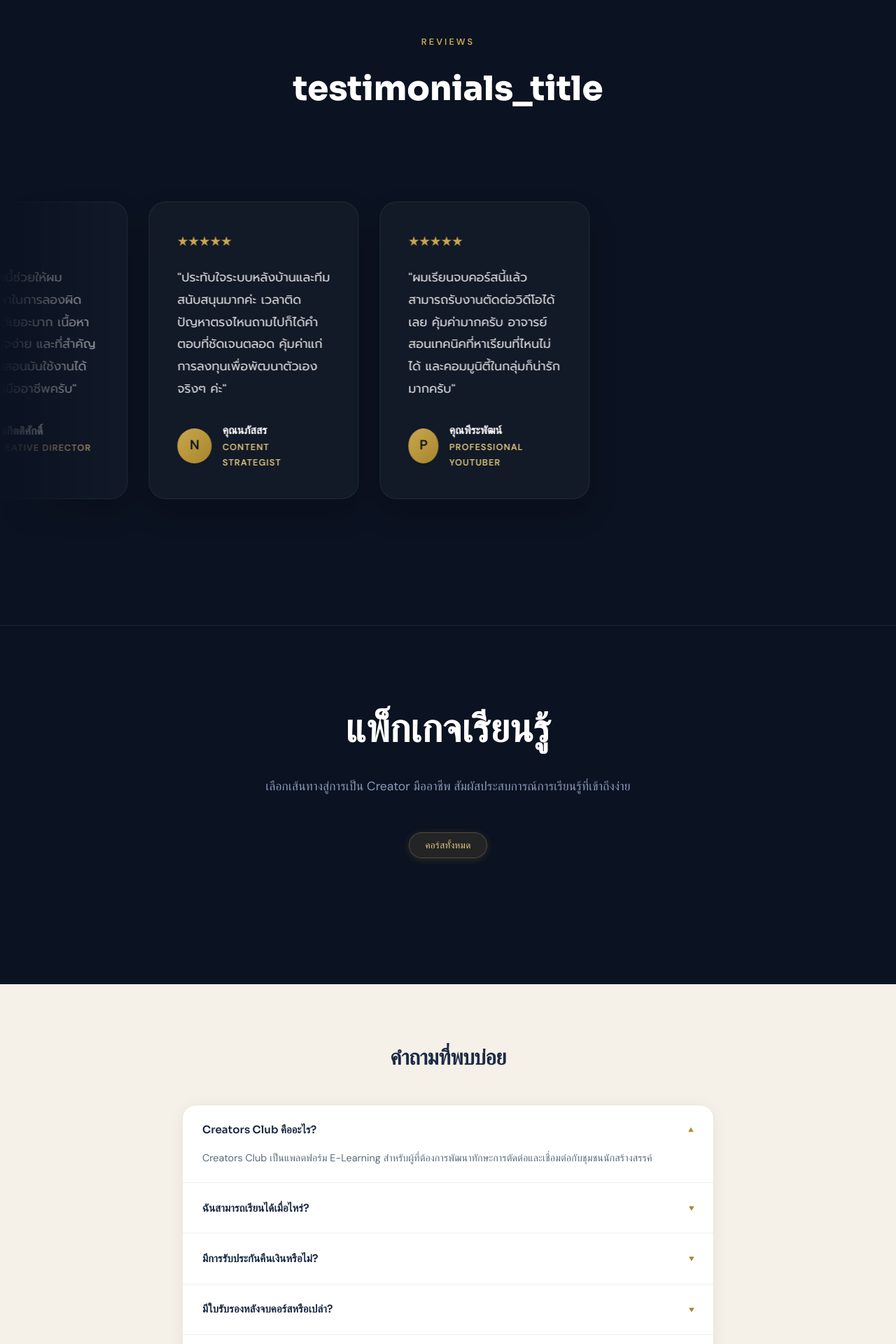
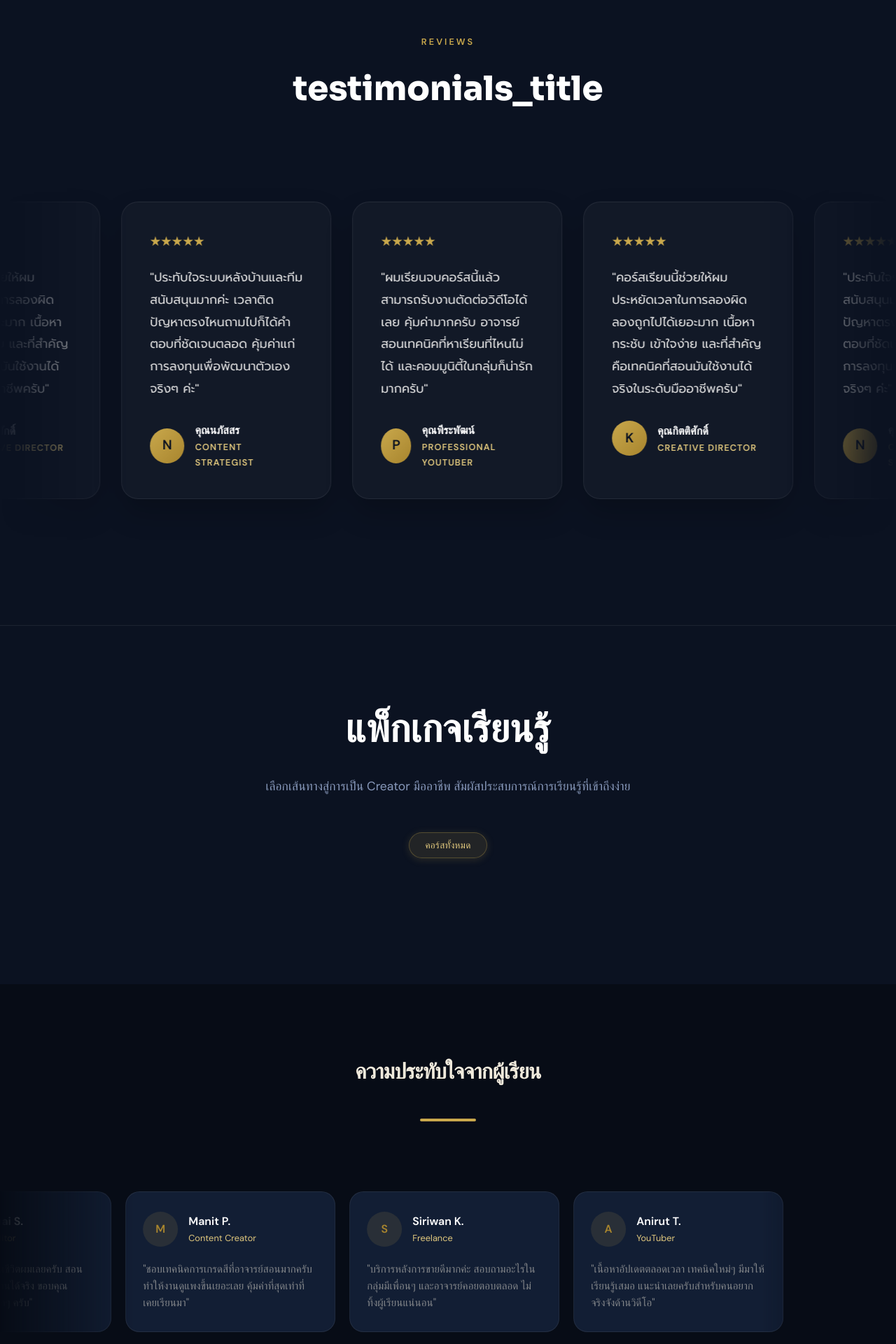
Before and after one commit to Hanami007/iconnex_shop, a PHP site: page / in a window 1280 px wide. Shown: the part 2480-4400 px from the top of the page at 70% size. Run offline with PHP 8.4, Linux system fonts and the light colour scheme; data that the repository does not hold is empty.

Commit message:
fixcssmain

```diff
--- a/index.php
+++ b/index.php
@@ -314,6 +314,66 @@ $cartCount = array_sum($_SESSION['cart'] ?? []);
     </section>
 
 
+    <!-- TESTIMONIALS -->
+    <section id="testimonials" style="padding: 100px 0; background: #070c16; overflow: hidden;">
+        <div style="text-align: center; margin-bottom: 60px;">
+            <h2 class="section-title">ความประทับใจจากผู้เรียน</h2>
+            <div style="width: 80px; height: 4px; background: var(--gold); margin: 20px auto; border-radius: 2px;"></div>
+        </div>
+
+        <div class="testimonials-marquee-container">
+            <div class="testimonials-track">
+                <!-- Testimonial 1 -->
+                <div class="testimonial-card">
+                    <div style="display: flex; gap: 15px; align-items: center; margin-bottom: 20px;">
+                        <div style="width: 50px; height: 50px; border-radius: 50%; background: var(--gold-pale); display: flex; align-items: center; justify-content: center; color: var(--gold-rich); font-weight: 800;">W</div>
+                        <div>
+                            <div style="font-weight: 700; color: #fff;">Wanchai S.</div>
+                            <div style="font-size: 0.8rem; color: var(--gold-soft);">Video Editor</div>
+                        </div>
+                    </div>
+                    <p style="color: var(--text-subtle); line-height: 1.6; font-size: 0.95rem;">"คอร์สตัดต่อที่นี่เปลี่ยนชีวิตผมเลยครับ สอนเข้าใจง่ายนำไปใช้รับงานได้จริง ขอบคุณ Creators Club มากๆ ครับ"</p>
+                </div>
+
+                <!-- Testimonial 2 -->
+                <div class="testimonial-card">
+                    <div style="display: flex; gap: 15px; align-items: center; margin-bottom: 20px;">
+                        <div style="width: 50px; height: 50px; border-radius: 50%; background: var(--gold-pale); display: flex; align-items: center; justify-content: center; color: var(--gold-rich); font-weight: 800;">M</div>
+                        <div>
+                            <div style="font-weight: 700; color: #fff;">Manit P.</div>
+                            <div style="font-size: 0.8rem; color: var(--gold-soft);">Content Creator</div>
+                        </div>
+                    </div>
+                    <p style="color: var(--text-subtle); line-height: 1.6; font-size: 0.95rem;">"ชอบเทคนิคการเกรดสีที่อาจารย์สอนมากครับ ทำให้งานดูแพงขึ้นเยอะเลย คุ้มค่าที่สุดเท่าที่เคยเรียนมา"</p>
+                </div>
+
+                <!-- Testimonial 3 -->
+                <div class="testimonial-card">
+                    <div style="display: flex; gap: 15px; align-items: center; margin-bottom: 20px;">
+                        <div style="width: 50px; height: 50px; border-radius: 50%; background: var(--gold-pale); display: flex; align-items: center; justify-content: center; color: var(--gold-rich); font-weight: 800;">S</div>
+                        <div>
+                            <div style="font-weight: 700; color: #fff;">Siriwan K.</div>
+                            <div style="font-size: 0.8rem; color: var(--gold-soft);">Freelance</div>
+                        </div>
+                    </div>
+                    <p style="color: var(--text-subtle); line-height: 1.6; font-size: 0.95rem;">"บริการหลังการขายดีมากค่ะ สอบถามอะไรในกลุ่มมีเพื่อนๆ และอาจารย์คอยตอบตลอด ไม่ทิ้งผู้เรียนแน่นอน"</p>
+                </div>
+
+                <!-- Testimonial 4 -->
+                <div class="testimonial-card">
+                    <div style="display: flex; gap: 15px; align-items: center; margin-bottom: 20px;">
+                        <div style="width: 50px; height: 50px; border-radius: 50%; background: var(--gold-pale); display: flex; align-items: center; justify-content: center; color: var(--gold-rich); font-weight: 800;">A</div>
+                        <div>
+                            <div style="font-weight: 700; color: #fff;">Anirut T.</div>
+                            <div style="font-size: 0.8rem; color: var(--gold-soft);">YouTuber</div>
+                        </div>
+                    </div>
+                    <p style="color: var(--text-subtle); line-height: 1.6; font-size: 0.95rem;">"เนื้อหาอัปเดตตลอดเวลา เทคนิคใหม่ๆ มีมาให้เรียนรู้เสมอ แนะนำเลยครับสำหรับคนอยากจริงจังด้านวิดีโอ"</p>
+                </div>
+            </div>
+        </div>
+    </section>
+
     <!-- FAQ -->
     <section id="faq">
         <h2 class="section-title">คำถามที่พบบ่อย</h2>
--- a/script.js
+++ b/script.js
@@ -278,6 +278,13 @@ document.addEventListener("DOMContentLoaded", () => {
     });
   }
 
+  // Testimonials Marquee Logic
+  const track = document.querySelector('.testimonials-track');
+  if (track) {
+    const cards = Array.from(track.children);
+    cards.forEach(c => track.appendChild(c.cloneNode(true)));
+  }
+
   fetch('cart_handler.php', { method: 'POST', body: new URLSearchParams({ action: 'count' }) })
     .then(res => res.json()).then(data => updateCartBadge(data.count));
 });
--- a/style.css
+++ b/style.css
@@ -1128,7 +1128,12 @@ section {
   display: flex;
   gap: 20px;
   width: max-content;
-  animation: scroll-marquee 40s linear infinite;
+  animation: scroll-marquee 60s linear infinite;
+}
+
+@keyframes scroll-marquee {
+  0% { transform: translateX(0); }
+  100% { transform: translateX(calc(-50%)); }
 }
 
 .testimonials-track:hover {
```
